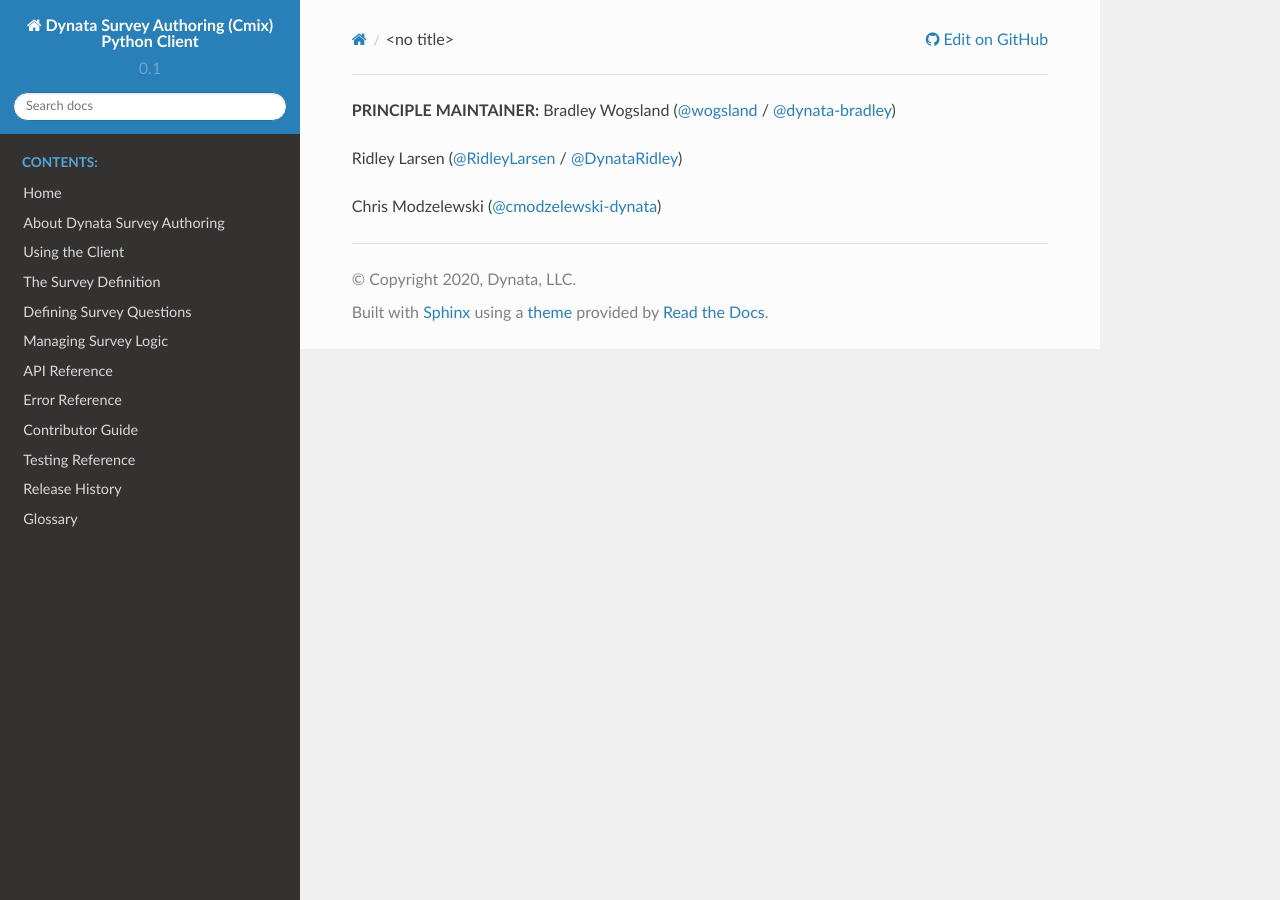
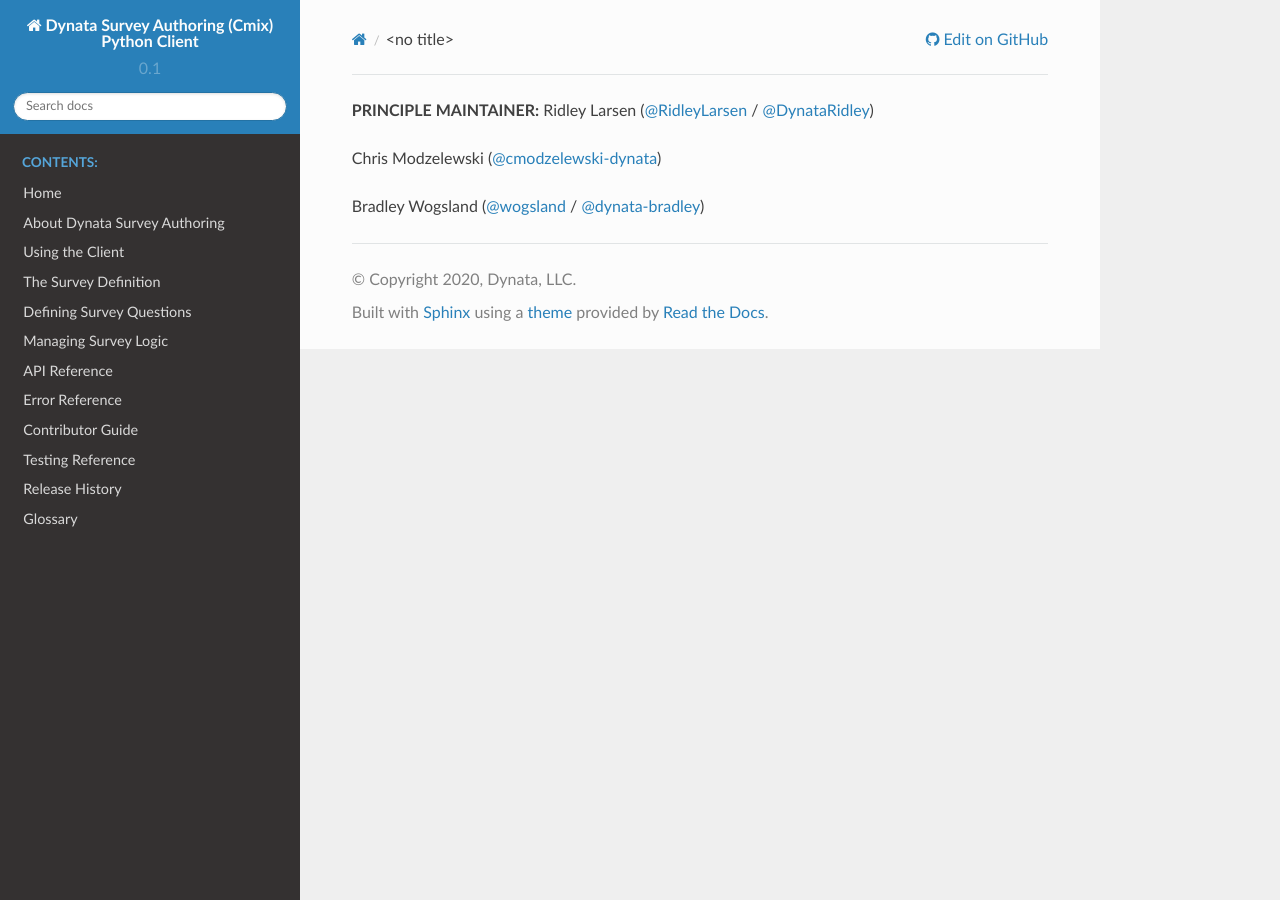
Before and after one commit to dynata/python-cmixapi-client, a Sphinx documentation site: the page built from docs/_contributors.rst, in a window 1280 px wide. Built offline with Sphinx 7.4.7 and the Read the Docs theme 2.0.0, drawn with Linux system fonts in a browser that asks for light colours.

```diff
--- a/docs/_contributors.rst
+++ b/docs/_contributors.rst
@@ -1,3 +1,3 @@
-* **PRINCIPLE MAINTAINER:** Bradley Wogsland (`@wogsland <https://github.com/wogsland/>`_ / `@dynata-bradley <https://github.com/dynata-bradley/>`_)
-* Ridley Larsen (`@RidleyLarsen <https://github.com/RidleyLarsen/>`_ / `@DynataRidley <https://github.com/DynataRidley/>`_)
+* **PRINCIPLE MAINTAINER:** Ridley Larsen (`@RidleyLarsen <https://github.com/RidleyLarsen/>`_ / `@DynataRidley <https://github.com/DynataRidley/>`_)
 * Chris Modzelewski (`@cmodzelewski-dynata <https://github.com/cmodzelewski-dynata/>`_)
+* Bradley Wogsland (`@wogsland <https://github.com/wogsland/>`_ / `@dynata-bradley <https://github.com/dynata-bradley/>`_)
```
Also changed, not shown: CONTRIBUTING.md (+1 -1 lines).
